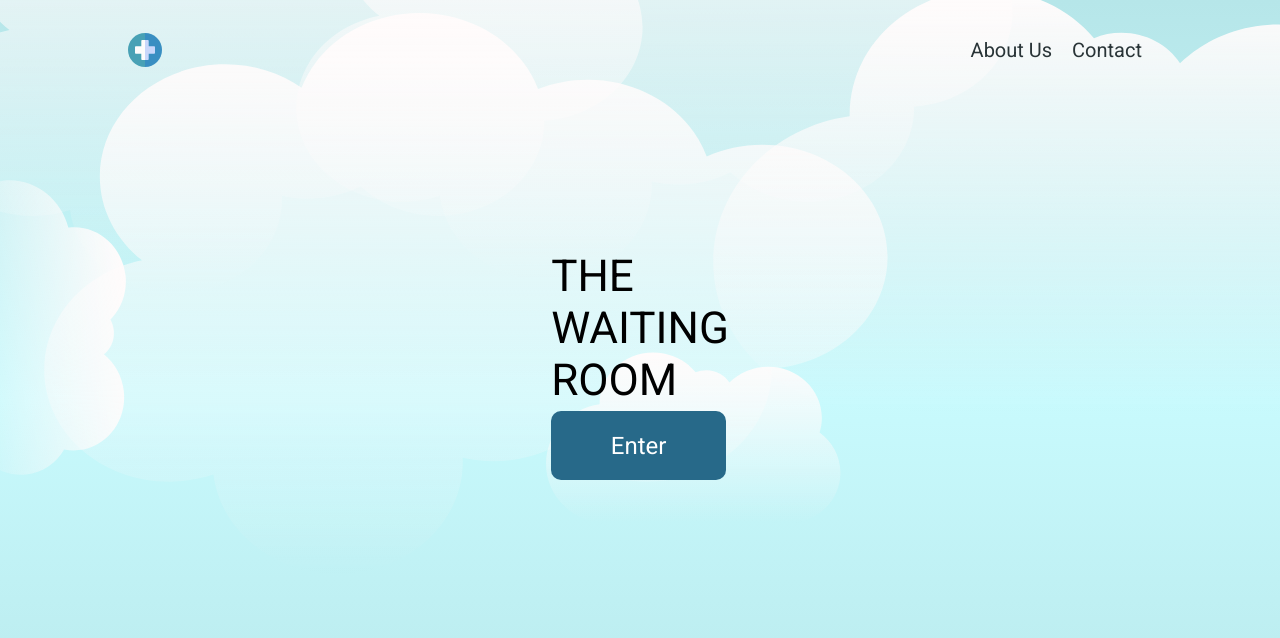
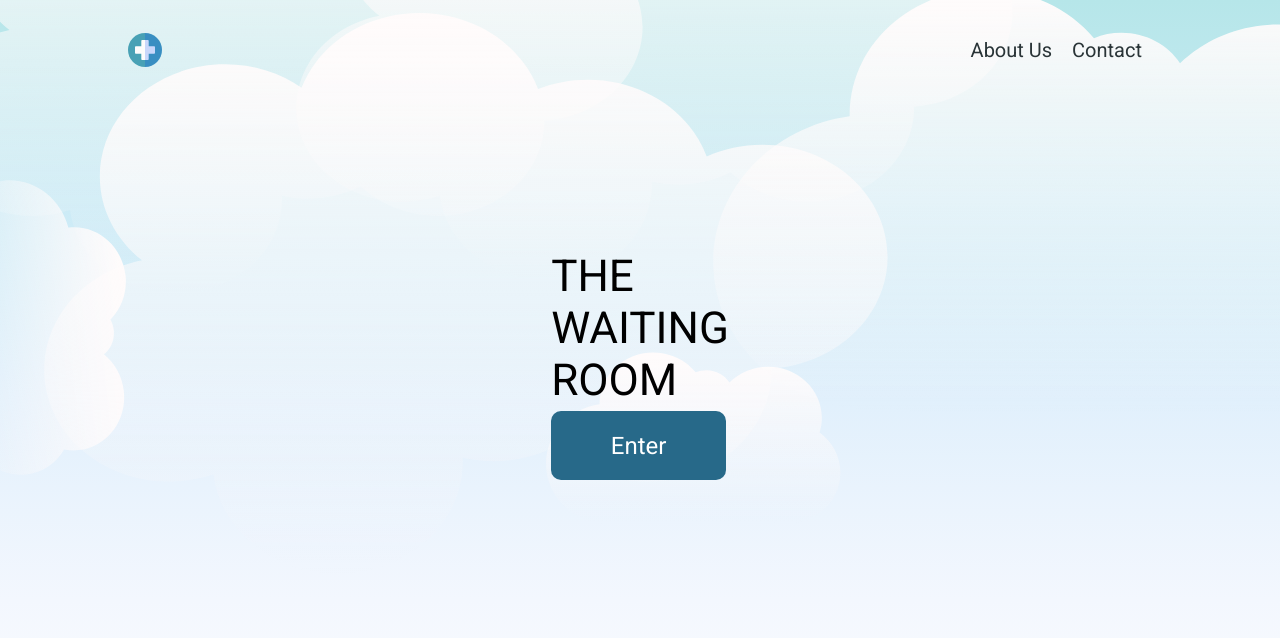
Before and after one commit to peturjack/hopverkefni-the-rejects, a React (Vite) app: page / in a window 1280 px wide. Shown: the top 638 px of the page. Built offline with nearby package versions, Linux system fonts and the light colour scheme.

Commit message:
finished fixing the background glitch and changed the mui size and shape and had fun with it

```diff
--- a/src/App.tsx
+++ b/src/App.tsx
@@ -1,7 +1,7 @@
 import React, { useState } from "react";
 import { Burger, Menu, Navbar, Logo } from "./components/navbar";
 import "./index.css";
-import { ContentWrapper, BackgroundColor } from "./components/ContentWrapper";
+import { ContentWrapper } from "./components/ContentWrapper";
 import Frontpage from "./components/frontpage";
 import cloud from "./assets/cloudmain.svg";
 import { CloudContainer, Cloud } from "./components/frontpage/cloud";
@@ -13,7 +13,7 @@ import About from "./components/About";
 import Contact from "./components/Contact";
 import ChooseClinic from "./components/chooseClinic/ChooseClinic";
 import TextWrapper from "./components/TextWrapper";
-import hospital from "./assets/WalkInClinic.png"
+
 
 function App() {
   const [open, setOpen] = React.useState(false);
--- a/src/components/ContentWrapper.tsx
+++ b/src/components/ContentWrapper.tsx
@@ -5,9 +5,11 @@ export const ContentWrapper = styled.div`
     padding: 0 10%;
     height: 100vh;
     height: 100svh;
+    overflow: scroll;
+
 
 `
-
+/*
 export const BackgroundColor = styled.div`
     position: relative;
     height: 100vh;
@@ -15,3 +17,4 @@ export const BackgroundColor = styled.div`
 
     z-index: -9999;
 `
+*/
--- a/src/components/chooseClinic/BoxWrapper.tsx
+++ b/src/components/chooseClinic/BoxWrapper.tsx
@@ -3,5 +3,5 @@ import styled from "styled-components";
 export const BoxWrapper = styled.div`
     display: grid;
     grid-template-columns: repeat(2, 1fr);
-    gap: 1rem
+    gap: 1rem;
 `
--- a/src/components/signIn/PageTwoSignIn.tsx
+++ b/src/components/signIn/PageTwoSignIn.tsx
@@ -7,7 +7,7 @@ import { purple } from '@mui/material/colors';
 
 const theme = createTheme({
     typography: {
-        fontSize: 20
+        fontSize: 30
     },
     palette:{
         primary:{
@@ -42,7 +42,7 @@ const Container = styled.div `
     align-items: Center;
     gap: 0rem;
 `
-const PhoneBar = styled.input.attrs({
+/*const PhoneBar = styled.input.attrs({
     pattern: "\\d*",
     inputMode: "numeric"   //adding this bc it hints to browsers to open numeric pad
     }) `
@@ -60,7 +60,7 @@ const PhoneBar = styled.input.attrs({
     &&::placeholder {
         font-size: 2rem;
     }
-`
+`*/
 const AuthenticateButton = styled(ButtonPrimary)`
     margin-top: 3rem;
     margin-bottom: 10rem;
@@ -81,13 +81,13 @@ const PageTwoSignIn: React.FC<Props> = function ({setNav, nav}){
        {nav==="sign-in"? null:
         <div>
             <ThemeProvider theme={theme}>
-            <TextField sx={{width:"30rem", background:"white", borderRadius:"0.5rem", marginTop:"2rem","& fieldset": { border: 'none', },}}  color='primary' id="outlined-basic" label="Name" variant="outlined" />
+            <TextField sx={{width:"28.3rem", background:"white", borderRadius:"0.5rem",  marginTop:"2rem","& fieldset": { border: 'none', },}}  color='primary' id="outlined-basic" label="Name" variant="outlined" />
             </ThemeProvider>
         </div>}
 
       <div>
       <ThemeProvider theme={theme}>
-      <TextField sx={{width:"30rem", background:"white",borderRadius:"0.5rem", marginTop:"2rem","& fieldset": { border: 'none' },}} color='primary' id="outlined-basic" label="Phone number" variant="outlined" />
+      <TextField sx={{width:"28.3rem", background:"white",borderRadius:"0.5rem",  marginTop:"2rem","& fieldset": { border: 'none' },}} color='primary' id="outlined-basic" label="Phone number" variant="outlined" />
             </ThemeProvider>
 
         <CheckBox text={"Remember me"}/>
--- a/src/components/signIn/SignInPhone.tsx
+++ b/src/components/signIn/SignInPhone.tsx
@@ -20,7 +20,7 @@ const Container = styled.div `
     gap: 2rem;
 
 `
-const PhoneBar = styled.input.attrs({
+/*const PhoneBar = styled.input.attrs({
     pattern: "\\d*",
     inputMode: "numeric"   //adding this bc it hints to browsers to open numeric pad
     }) `
@@ -40,7 +40,7 @@ const PhoneBar = styled.input.attrs({
             padding-left: 7px;
             font-size: 2.6rem;
         }
-    `
+    `*/
 
 interface Props {
     setNav: (nav: string) => void;  // this is added here for navigation
--- a/src/index.css
+++ b/src/index.css
@@ -16,8 +16,9 @@ html {
   font-size: 62.5%;  /* equivalant to 10px (for easy calc for us arithmetically challenged) */
 }
 body {
-  background: rgb(182,230,233);
-  background: linear-gradient(0deg,rgb(182,230,233) 0%, rgb(200, 250, 253) 50%, rgba(182,230,233,1) 100%);
+ /* background: rgb(182,230,233);
+  background: linear-gradient(0deg,rgb(182,230,233) 0%, rgb(200, 250, 253) 50%, rgba(182,230,233,1) 100%); */
+  background-image: linear-gradient(to top, #ffffff, #f3f7fe, #e1f0fc, #cbebf6, #b6e6e9);
 }
 button {
   cursor: pointer;
```
